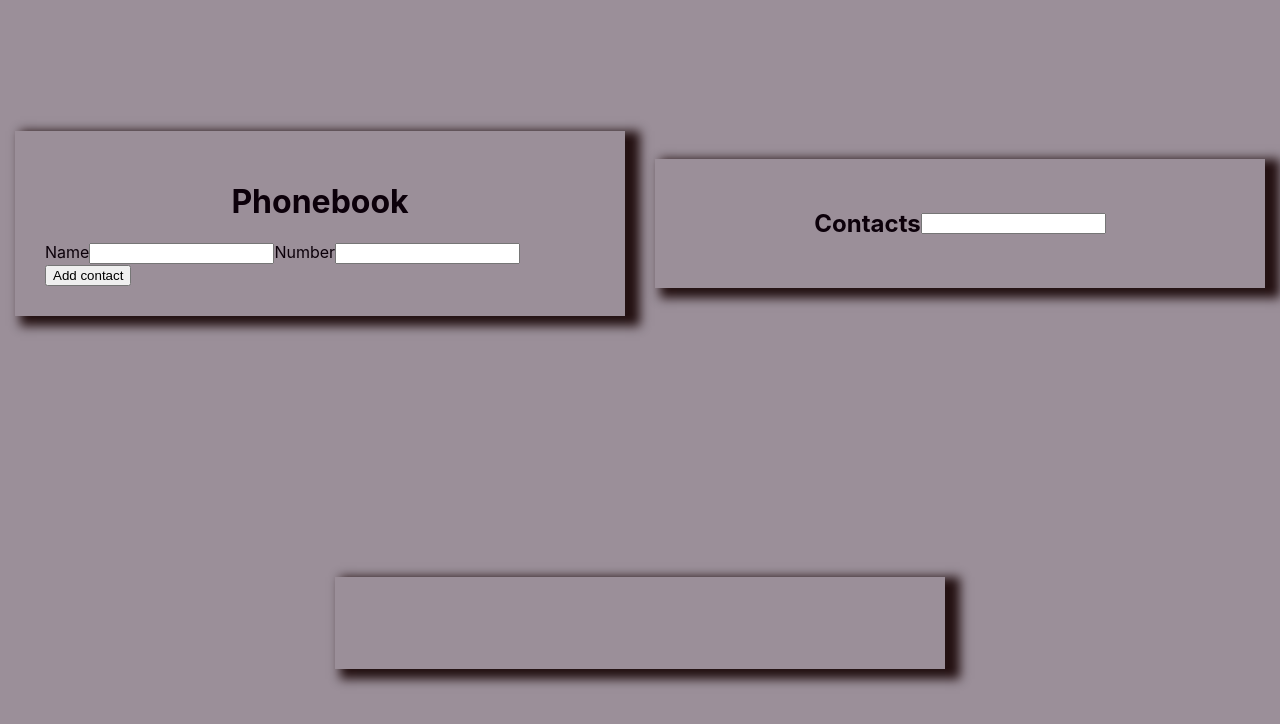
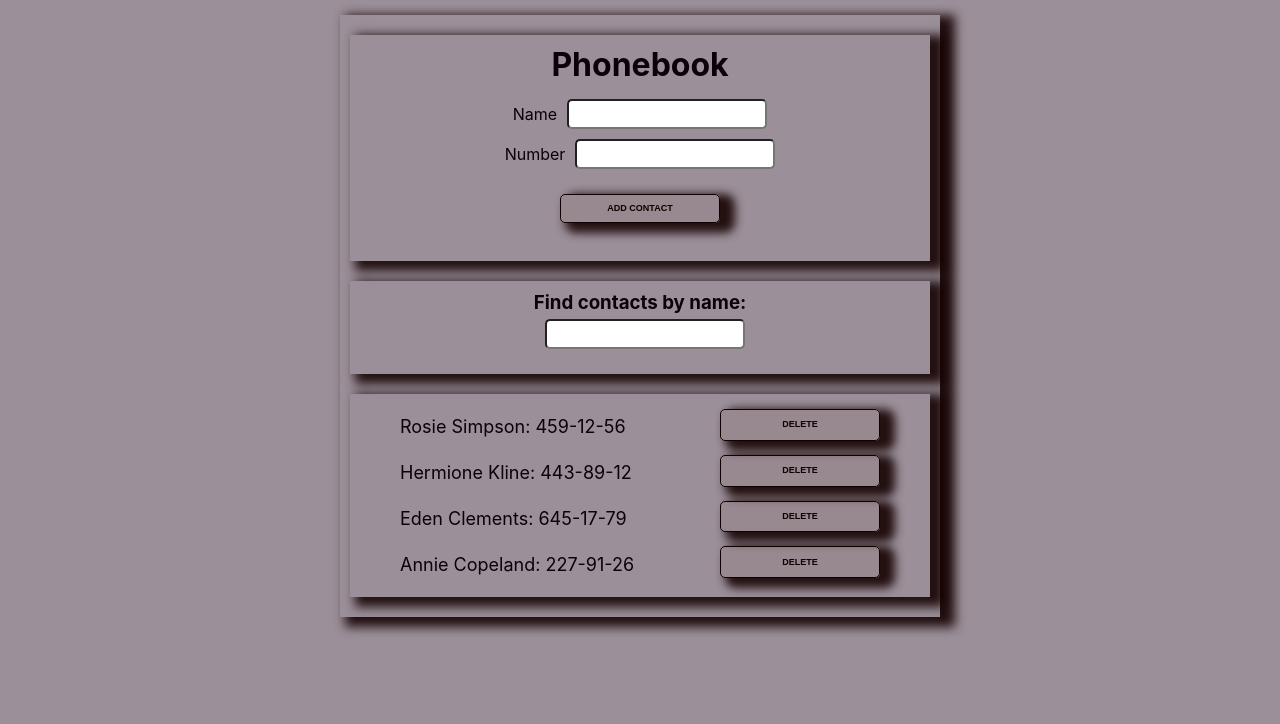
Before and after one commit to shmetanelena/goit-react-hw-02-phonebook, a React (Create React App) app: page / in a window 1280 px wide. Shown: the top 724 px of the page. Built offline with nearby package versions, Linux system fonts and the light colour scheme.

Commit message:
add styles to sections

```diff
--- a/src/components/App.jsx
+++ b/src/components/App.jsx
@@ -7,7 +7,13 @@ import s from './App.module.css';
 
 export class App extends Component {
   state = {
-    contacts: [],
+    // contacts: [],
+    contacts: [
+      { id: 'id-1', name: 'Rosie Simpson', number: '459-12-56' },
+      { id: 'id-2', name: 'Hermione Kline', number: '443-89-12' },
+      { id: 'id-3', name: 'Eden Clements', number: '645-17-79' },
+      { id: 'id-4', name: 'Annie Copeland', number: '227-91-26' },
+    ],
     filter: '',
   };
 
@@ -50,22 +56,25 @@ export class App extends Component {
 
     return (
       <div className={s.section}>
-        <div className={s.box_title}>
+        <div className={s.box}>
+          <div className={s.box}>
             <h1>Phonebook</h1>
             <ContactForm onSubmit={this.addContact} />
           </div>
 
-        <div className={s.box_title}>
-          <h2>Contacts</h2>
+          <div className={s.box}>
+            <h3>Find contacts by name:</h3>
             <Filter onChange={this.changeFilter} value={filter} />
           </div>
-        <div className={s.box_title}>
+
+          <div className={s.box}>
             <ContactList
               contacts={visibleContacts}
               onDeleteContact={this.deleteContact}
             />
           </div>
         </div>
+      </div>
     );
   }
 }
--- a/src/components/App.module.css
+++ b/src/components/App.module.css
@@ -1,24 +1,28 @@
 .section {
   height: 100vh;
+  /* display: flex; */
+  /* flex-wrap: wrap;
+  justify-content: center;
+  flex-flow: column; */
+  padding: 5px;
+
+  /* align-items: center;
+  align-items: center; */
+  background-color: #9b8f99;
+  color: rgb(12, 0, 10);
+}
+/* .box {
+  width: 600px;
+  padding: 0px 30px;
+  box-shadow: 10px 5px 10px 5px rgba(20, 1, 1, 0.89);
+} */
+.box {
   display: flex;
   flex-wrap: wrap;
   justify-content: center;
   align-items: center;
-  background-color: #9b8f99;
-  color: rgb(12, 0, 10);
-}
-.box {
+  margin: 10px auto;
   width: 600px;
-  padding: 0px 30px;
+  padding: 10px;
   box-shadow: 10px 5px 10px 5px rgba(20, 1, 1, 0.89);
 }
-.box_title {
-  display: flex;
-  flex-wrap: wrap;
-  justify-content: center;
-  align-items: center;
-  margin: 20px auto;
-  width: 550px;
-  padding: 30px;
-  box-shadow: 10px 5px 10px 5px rgba(20, 1, 1, 0.89);
-}
--- a/src/components/ContactForm/ContactForm.js
+++ b/src/components/ContactForm/ContactForm.js
@@ -1,7 +1,7 @@
 import React, { Component } from 'react';
 import { nanoid } from 'nanoid';
 import PropTypes from 'prop-types';
-//import s from './ContactForm.module.css';
+import s from './ContactForm.module.css';
 
 const INITIAL_STATE = {
   name: '',
@@ -38,9 +38,12 @@ export class ContactForm extends Component {
     const { name, number } = this.state;
     return (
       <form onSubmit={this.handelSubmit}>
+        <div className={s.box}>
+          <div className={s.box_name}>
             <label htmlFor={this.nameInputId}>
               Name
               <input
+                className={s.input}
                 type="text"
                 name="name"
                 pattern="^[a-zA-Zа-яА-Я]+(([' -][a-zA-Zа-яА-Я ])?[a-zA-Zа-яА-Я]*)*$"
@@ -55,6 +58,7 @@ export class ContactForm extends Component {
             <label htmlFor={this.numberInputId}>
               Number
               <input
+                className={s.input}
                 type="tel"
                 name="number"
                 pattern="\+?\d{1,4}?[-.\s]?\(?\d{1,3}?\)?[-.\s]?\d{1,4}[-.\s]?\d{1,4}[-.\s]?\d{1,9}"
@@ -65,7 +69,11 @@ export class ContactForm extends Component {
                 id={this.numberInputId}
               />
             </label>
-        <button type="submit">Add contact</button>
+          </div>
+          <button type="submit" className={s.button}>
+            Add contact
+          </button>
+        </div>
       </form>
     );
   }
--- a/src/components/ContactForm/ContactForm.module.css
+++ b/src/components/ContactForm/ContactForm.module.css
@@ -0,0 +1,62 @@
+.box {
+  display: flex;
+  flex-flow: column;
+  flex-wrap: wrap;
+  justify-content: center;
+  align-items: center;
+  margin: 5px auto;
+  width: 500px;
+  padding: 5px;
+  /* box-shadow: 10px 5px 10px 5px rgba(20, 1, 1, 0.89); */
+}
+.box_name {
+  display: flex;
+  flex-flow: column;
+  flex-wrap: wrap;
+  justify-content: center;
+  align-items: center;
+  margin: 5px auto;
+  width: 400px;
+  /* padding: 30px; */
+  /* box-shadow: 10px 5px 10px 5px rgba(20, 1, 1, 0.89); */
+}
+
+.button {
+  background: rgba(138, 105, 105, 0.2);
+  box-shadow: 10px 5px 10px 5px rgba(20, 1, 1, 0.89);
+
+  color: rgb(14, 0, 0);
+  padding: 0.1em;
+  text-decoration: none;
+
+  cursor: pointer;
+  font-size: 9px;
+  font-weight: 700;
+  line-height: 2.81;
+  margin: 10px 0 2em;
+  max-width: 160px;
+  text-decoration: none;
+  text-transform: uppercase;
+  width: 100%;
+
+  border: 1px solid;
+  border-radius: 5px;
+}
+
+.button:hover {
+  border: px solid;
+  border-radius: 5px;
+  box-shadow: inset 0 0 20px rgba(223, 192, 221, 0.5),
+    0 0 20px rgba(128, 102, 102, 0.2);
+  outline-color: rgba(56, 53, 53, 0);
+  /* outline-offset: 15px; */
+}
+.input {
+  margin-left: 10px;
+  margin-bottom: 10px;
+  border-radius: 5px;
+  padding-left: 10px;
+  font-size: 15px;
+  height: 30px;
+  width: 200px;
+}
--- a/src/components/ContactList/ContactList.js
+++ b/src/components/ContactList/ContactList.js
@@ -2,16 +2,20 @@ import s from './ContactList.module.css';
 import PropTypes from 'prop-types';
 
 export const ContactList = ({ contacts, onDeleteContact }) => (
+  // <div className={s.box_title}>
   <ul className={s.contactList}>
     {contacts.map(({ id, name, number }) => (
       <li key={id} className={s.contactList_item}>
         <p>
           {name}: {number}
         </p>
-        <button onClick={() => onDeleteContact(id)}>Delete</button>
+        <button className={s.button} onClick={() => onDeleteContact(id)}>
+          Delete
+        </button>
       </li>
     ))}
   </ul>
+  // </div>
 );
 
 ContactList.propTypes = {
--- a/src/components/ContactList/ContactList.module.css
+++ b/src/components/ContactList/ContactList.module.css
@@ -6,4 +6,45 @@
   display: flex;
   align-items: center;
   justify-content: space-between;
+  font-size: 18px;
 }
+.box_title {
+  display: flex;
+  flex-wrap: wrap;
+  justify-content: center;
+  align-items: center;
+  margin: 20px auto;
+  width: 550px;
+  padding: 30px;
+  box-shadow: 10px 5px 10px 5px rgba(20, 1, 1, 0.89);
+}
+.button {
+  background: rgba(138, 105, 105, 0.2);
+  box-shadow: 10px 5px 10px 5px rgba(20, 1, 1, 0.89);
+
+  color: rgb(14, 0, 0);
+  padding: 0.25em;
+  text-decoration: none;
+
+  cursor: pointer;
+  font-size: 9px;
+  font-weight: 700;
+  line-height: 2.81;
+  margin: 5px 0 1em;
+  max-width: 160px;
+  text-decoration: none;
+  text-transform: uppercase;
+  width: 100%;
+
+  border: 1px solid;
+  border-radius: 5px;
+}
+
+.button:hover {
+  border: px solid;
+  border-radius: 5px;
+  box-shadow: inset 0 0 20px rgba(223, 192, 221, 0.5),
+    0 0 20px rgba(128, 102, 102, 0.2);
+  outline-color: rgba(56, 53, 53, 0);
+  /* outline-offset: 15px; */
+}
--- a/src/components/Filter/Filter.js
+++ b/src/components/Filter/Filter.js
@@ -1,9 +1,9 @@
 import PropTypes from 'prop-types';
-//import s from './Filter.module.css'
+import s from './Filter.module.css';
 
 export const Filter = ({ value, onChange }) => (
-  <div>
-    <input type="text" onChange={onChange} value={value} />
+  <div className={s.box}>
+    <input type="text" className={s.input} onChange={onChange} value={value} />
   </div>
 );
 
--- a/src/components/Filter/Filter.module.css
+++ b/src/components/Filter/Filter.module.css
@@ -0,0 +1,20 @@
+.box {
+  display: flex;
+  flex-flow: column;
+  flex-wrap: wrap;
+  justify-content: center;
+  align-items: center;
+
+  width: 500px;
+  padding: 5px;
+  /* box-shadow: 10px 5px 10px 5px rgba(20, 1, 1, 0.89); */
+}
+.input {
+  margin-left: 10px;
+  margin-bottom: 10px;
+  border-radius: 5px;
+  padding-left: 10px;
+  font-size: 15px;
+  height: 30px;
+  width: 200px;
+}
--- a/src/index.css
+++ b/src/index.css
@@ -1,7 +1,9 @@
 @import-normalize; /* bring in normalize.css styles */
 
 body {
-  margin: 0;
+  overflow: auto;
+  margin: 0px;
+  padding: 0;
   font-family: -apple-system, BlinkMacSystemFont, 'Segoe UI', 'Roboto', 'Oxygen',
     'Ubuntu', 'Cantarell', 'Fira Sans', 'Droid Sans', 'Helvetica Neue',
     sans-serif;
@@ -13,3 +15,55 @@ code {
   font-family: source-code-pro, Menlo, Monaco, Consolas, 'Courier New',
     monospace;
 }
+@import-normalize; /* bring in normalize.css styles */
+
+* {
+  box-sizing: border-box;
+}
+
+a {
+  text-decoration: none;
+}
+
+a:focus {
+  outline: none;
+}
+
+ul {
+  list-style-type: none;
+  margin: 0;
+  padding: 0;
+}
+
+h1,
+h2,
+h3,
+h4,
+h5,
+h6,
+p {
+  margin: 0;
+  padding: 0;
+}
+
+img {
+  display: block;
+  width: 100%;
+  height: auto;
+}
+
+svg {
+  fill: currentColor;
+}
+
+button {
+  display: inline-block;
+  padding: 0;
+  margin: 0;
+  border: none;
+  cursor: pointer;
+}
+
+section {
+  margin: 0 auto;
+}
```
Lines whose indentation alone changed are shown as unchanged.
